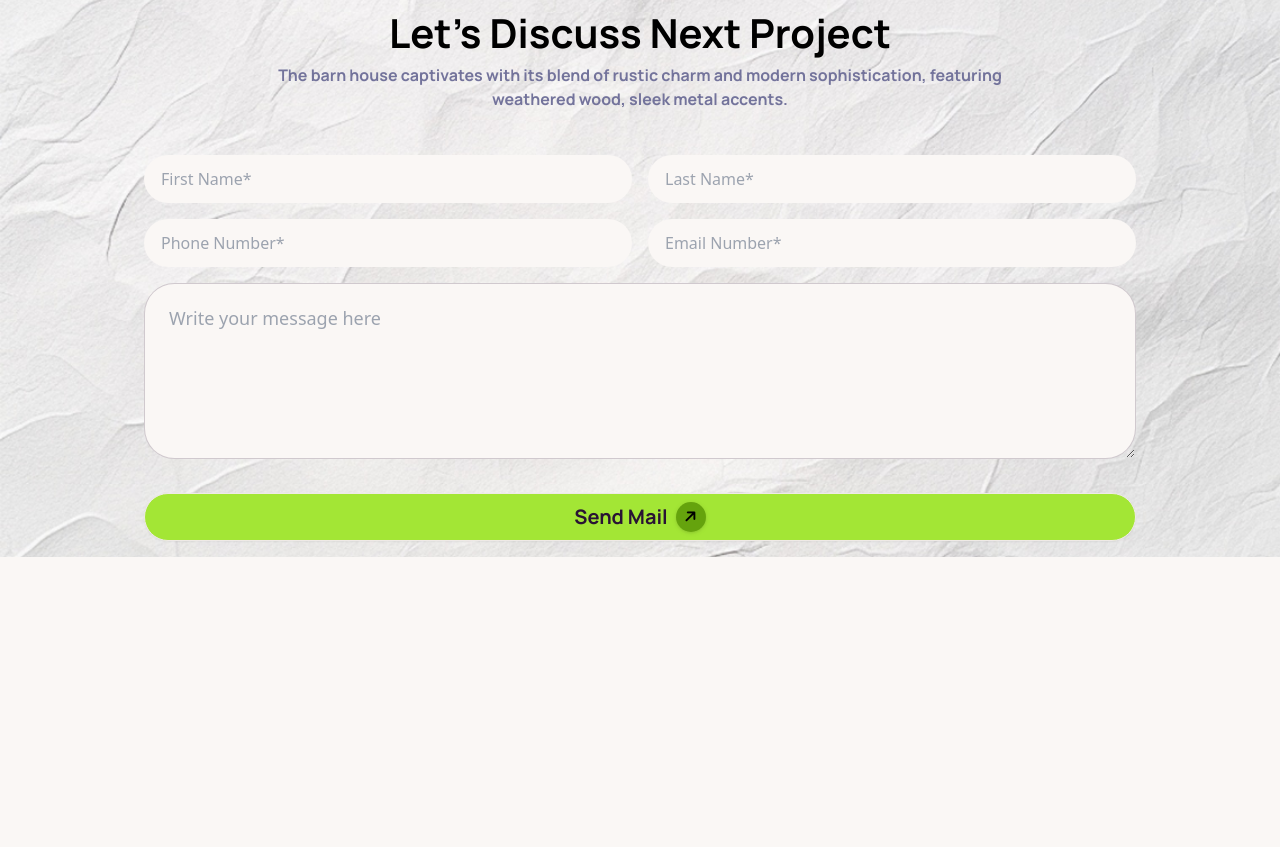
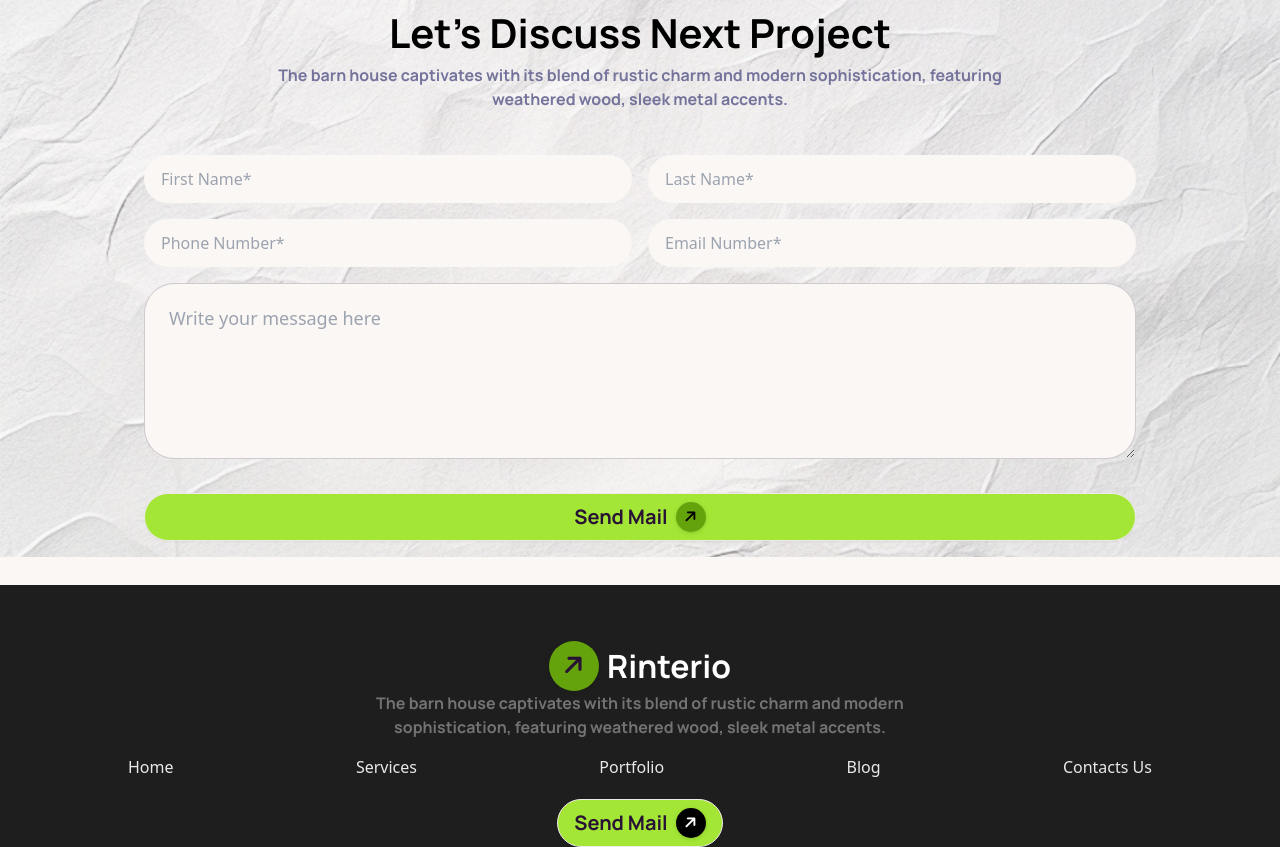
Before and after one commit to engrsakib/Your-land-your-property, a website: page index.html in a window 1280 px wide. Shown: the part 5586-6433 px from the top of the page. Before the commit the page ends 6143 px from the top, so only its background shows below. Drawn offline with Linux system fonts and the light colour scheme.

Commit message:
footer section added

```diff
--- a/index.html
+++ b/index.html
@@ -653,13 +653,55 @@ modern sophistication, featuring weathered wood, sleek metal accents.</p>
           <!-- card button end-->
           </div>
         </div>
-       <!-- input field start -->
-
-       <!-- input field end -->
        </div>
      </section>
     <!-- input field end -->
+    <!-- unique section start -->
+
+    <!-- unique section start -->
  </main>
 <!-- main part end -->
+ <!-- footer start -->
+  <footer class="bg-[#1E1E1E]">
+    <div class="container mt-7">
+    <!-- logo start -->
+     <div class="flex flex-col items-center justify-center">
+        <!-- logo start -->
+      <div class="flex space-x-2 items-center mt-14">
+        <div class="lg:w-[50px] lg:h-[50px] w-[40px] h-[40px] drop-shadow rounded-full bg-lime-600 grid place-items-center cursor-pointer">
+            <i class="fa-solid fa-arrow-right text-[25px] -rotate-45"></i>
+        </div>
+        <h class="manrope text-[27px] text-white lg:text-[32px]">Rinterio</h2>
+     </div>
+    <!-- logo end -->
+     <!-- text center start -->
+      <div class="lg:w-[50%] w-full mx-auto">
+        <p class="text-[#737373] manrope text-[16px] text-center">The barn house captivates with its blend of rustic charm and modern sophistication, featuring weathered wood, sleek metal accents.</p>
+      </div>
+     <!-- text center end -->
+
+        <!-- desktop menu start -->
+        <ul class="w-full lg:w-[80%] mt-4 mx-auto flex max-sm:gap-y-4 items-center justify-between lg:gap-x-7 text-[#73739B] max-sm:flex-col">
+          <li class="text-[#E9E9E9] hover:text-red-400"><a href="#">Home</a></li>
+          <li class="text-[#E9E9E9] hover:text-red-400"><a href="#">Services</a></li>
+          <li class="text-[#E9E9E9] hover:text-red-400"><a href="#">Portfolio</a></li>
+          <li class="text-[#E9E9E9] hover:text-red-400"><a href="#">Blog</a></li>
+          <li class="text-[#E9E9E9] hover:text-red-400"><a href="#">Contacts Us</a></li>
+        </ul>
+       <!-- desktop menu end -->
+
+         <!-- card button start-->
+         <button class="btn max-sm:w-full bg-lime-400 rounded-full col-span-12 mt-5 mb-7">
+          <span class="text-[20px] manrope font-[700]">Send Mail</span>
+          <div class="w-[30px] h-[30px] drop-shadow rounded-full bg-black text-white grid place-items-center cursor-pointer">
+              <i class="fa-solid fa-arrow-right text-[15px] -rotate-45"></i>
+          </div>
+         </button>
+        <!-- card button end-->
+     </div>
+    <!-- logo end -->
+    </div>
+  </footer>
+ <!-- footer end -->
   </body>
 </html>
```
Also changed, not shown: output/output.css.
